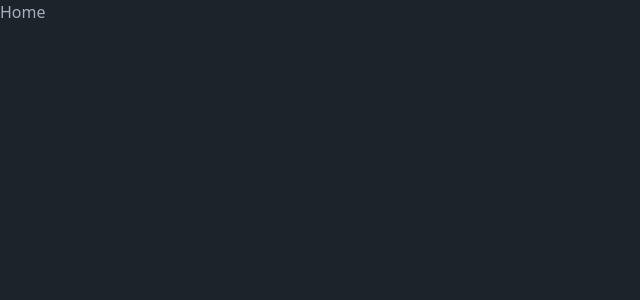
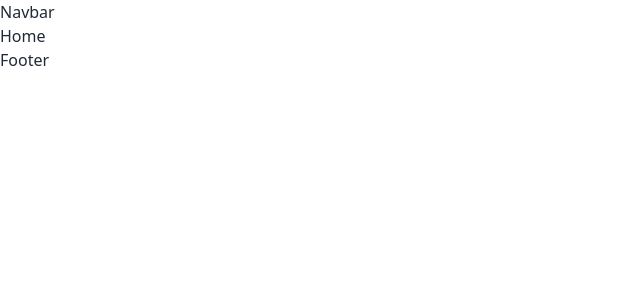
Before and after one commit to AndyARN/Tugas-Project-Neuversity, a React (Vite) app: page / in a window 1280 px wide. Shown: the top 300 px of the page, without its empty margins (0-640 px from the left). Built offline with nearby package versions, Linux system fonts and the light colour scheme.

Commit message:
create client layout & admin layout

```diff
--- a/index.html
+++ b/index.html
@@ -1,5 +1,5 @@
 <!DOCTYPE html>
-<html lang="en" data-theme="dark">
+<html lang="en" data-theme="light">
   <head>
     <meta charset="UTF-8" />
     <link rel="icon" type="image/svg+xml" href="/vite.svg" />
--- /dev/null
+++ b/src/layouts/ClientLayout.jsx
@@ -0,0 +1,13 @@
+/* eslint-disable react/prop-types */
+/* eslint-disable no-unused-vars */
+import React from "react";
+
+export default function ClientLayout({ children }) {
+  return (
+    <>
+      <nav>Navbar</nav>
+      <main>{children}</main>
+      <footer>Footer</footer>
+    </>
+  );
+}
--- a/src/pages/Home.jsx
+++ b/src/pages/Home.jsx
@@ -1,6 +1,11 @@
 /* eslint-disable no-unused-vars */
 import React from "react";
+import ClientLayout from "../layouts/ClientLayout";
 
 export default function Home() {
-  return <div>Home</div>;
+  return (
+    <ClientLayout>
+      <h1>Home</h1>
+    </ClientLayout>
+  );
 }
--- a/src/pages/SinglePost.jsx
+++ b/src/pages/SinglePost.jsx
@@ -1,6 +1,11 @@
 /* eslint-disable no-unused-vars */
 import React from "react";
+import ClientLayout from "../layouts/ClientLayout";
 
 export default function SinglePost() {
-  return <div>SinglePost</div>;
+  return (
+    <ClientLayout>
+      <h1>SinglePost</h1>
+    </ClientLayout>
+  );
 }
```
Also changed, not shown: src/layouts/AdminLayout.jsx (added).
